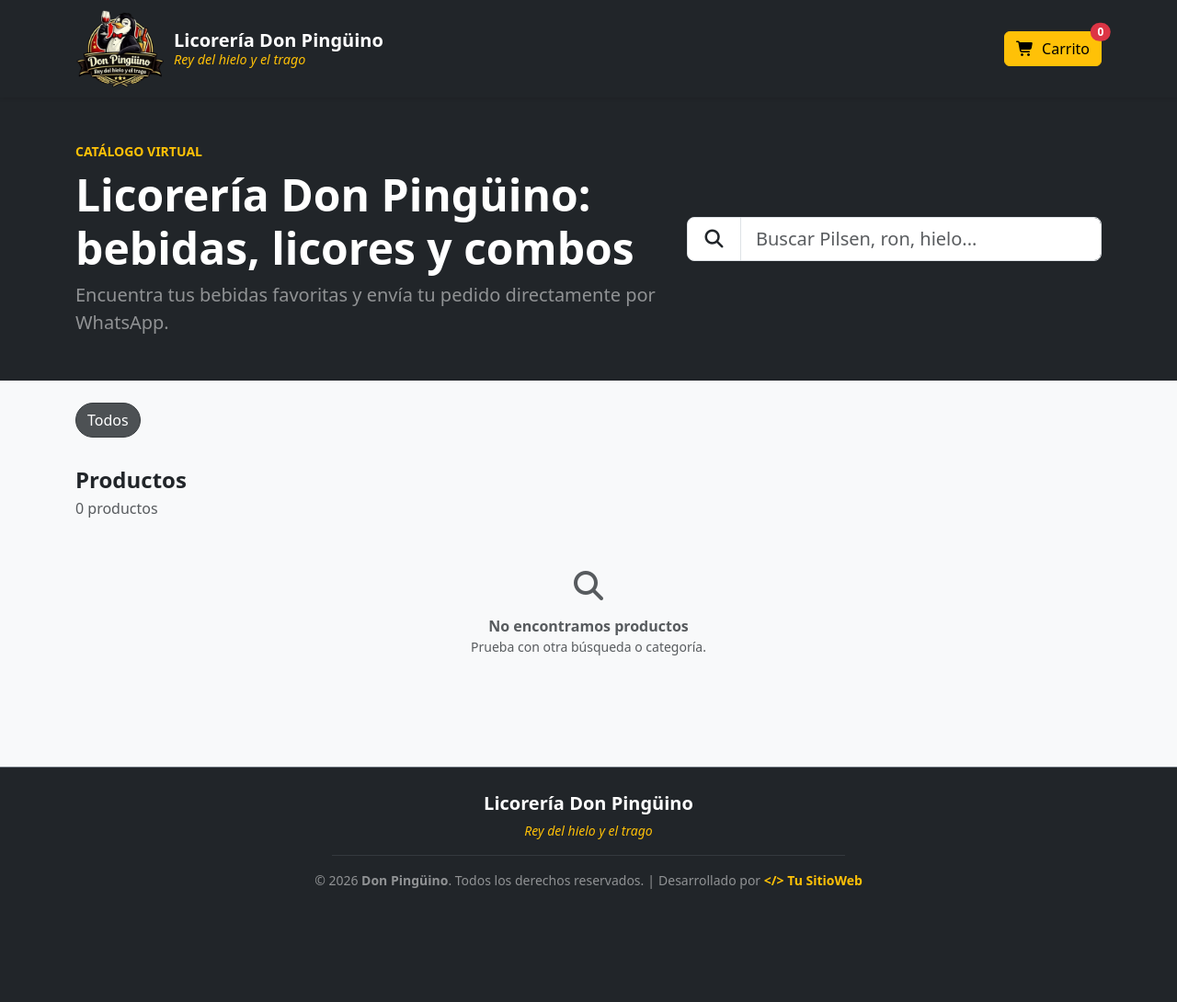
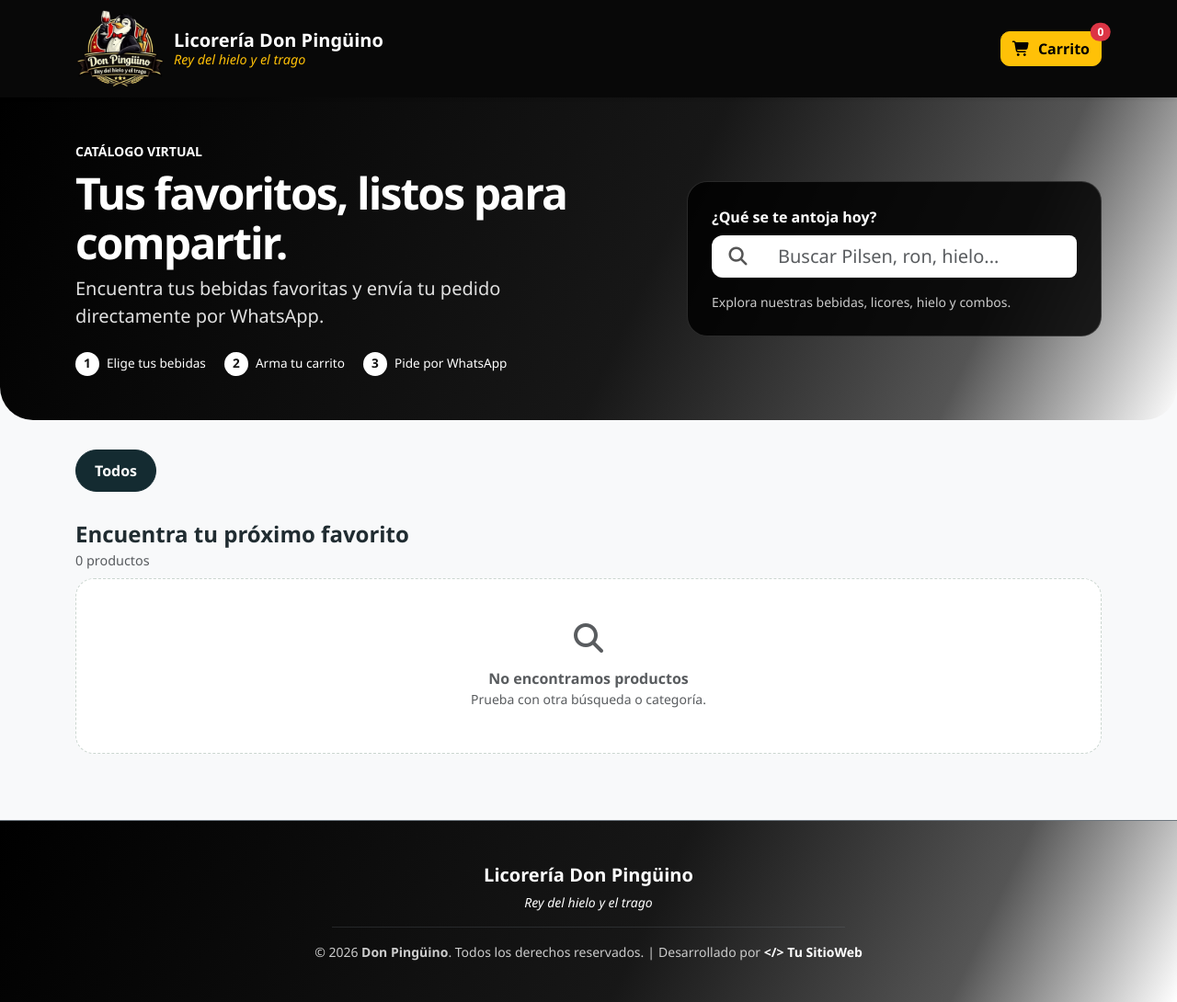
Before and after one commit to SaulSneider7/donpinguino, a PHP site: page /web/ in a window 1280 px wide. Shown: the whole page at 92% size. Before the commit the page ends 967 px from the top, so only its background shows below. Run offline with PHP 8.4, Linux system fonts and the light colour scheme; data comes from the database, SQL or seed files in the repository; data that the repository does not hold is empty; some libraries are stand-ins or nearby versions.

Commit message:
front catalogo

```diff
--- a/assets/css/catalogo.css
+++ b/assets/css/catalogo.css
@@ -1,12 +1,175 @@
 body {
     min-height: 100vh;
+    background: #f7f7f2 !important;
+    color: #202c31;
+    font-family: "Segoe UI", system-ui, sans-serif;
 }
 
+.navbar {
+    background: #080808 !important;
+}
+
+.catalogo-hero {
+    background: linear-gradient(115deg, #000 0%, #171717 55%, #555 82%, #fff 100%);
+    border-radius: 0 0 36px 36px;
+}
+
+.catalogo-hero h1 {
+    max-width: 650px;
+    letter-spacing: -0.04em;
+    line-height: 1.12;
+}
+
+.catalogo-hero .lead {
+    max-width: 560px;
+    color: #e0e0e0 !important;
+}
+
+.catalogo-hero .text-warning,
+footer .text-warning {
+    color: #fff !important;
+}
+
+.hero-pasos {
+    display: flex;
+    flex-wrap: wrap;
+    gap: 14px 20px;
+    font-size: 0.85rem;
+}
+
+.hero-pasos span {
+    display: inline-flex;
+    align-items: center;
+    gap: 8px;
+}
+
+.hero-pasos b {
+    display: grid;
+    place-items: center;
+    width: 26px;
+    height: 26px;
+    border-radius: 50%;
+    background: #fff;
+    color: #111;
+}
+
+.buscador-catalogo {
+    padding: 26px;
+    border: 1px solid #ffffff26;
+    border-radius: 22px;
+    background: rgba(0, 0, 0, 0.85);
+}
+
+.buscador-catalogo .input-group-text {
+    border: 0;
+    border-radius: 12px 0 0 12px;
+    color: #555;
+}
+
+.buscador-catalogo input {
+    border: 0;
+    border-radius: 0 12px 12px 0;
+    font-size: 1rem;
+}
+
+.btn {
+    font-weight: 600;
+    border-radius: 10px;
+}
+
+.btn:focus-visible, input:focus-visible {
+    outline: 3px solid #d69716;
+    outline-offset: 3px;
+}
+
+#categoriasCatalogo {
+    padding-top: 8px;
+}
+
+.filtro-categoria {
+    padding: 10px 20px;
+    border-color: #d9dfda;
+    background: white;
+}
+
+.filtro-categoria.active, .filtro-categoria:hover {
+    background: #142b31;
+    border-color: #142b31;
+    color: white;
+}
+
+#cantidadResultados {
+    font-size: 0.9rem;
+}
+
+.producto-descripcion {
+    font-size: 0.875rem;
+    line-height: 1.55;
+    color: #5c696c;
+    white-space: pre-line;
+    overflow-wrap: anywhere;
+    margin: 10px 0 18px;
+}
+
+.producto-catalogo .card-body {
+    padding: 20px;
+}
+
+.producto-catalogo h3 {
+    line-height: 1.4;
+    overflow-wrap: anywhere;
+}
+
+.btn-agregar-carrito {
+    min-height: 44px;
+}
+
+#carritoOffcanvas {
+    --bs-offcanvas-width: 440px;
+}
+
+#carritoOffcanvas .offcanvas-header {
+    background: #f1f5f2;
+    padding: 24px;
+    border-bottom: 1px solid #e2e7e3;
+}
+
+#carritoOffcanvas .offcanvas-body {
+    padding: 24px;
+}
+
+#contenidoCarrito .btn {
+    min-width: 36px;
+    min-height: 36px;
+}
+
+#sinResultados {
+    background: white;
+    border: 1px dashed #cbd6d0;
+    border-radius: 20px;
+}
+
+footer {
+    background: linear-gradient(115deg, #000 0%, #171717 55%, #555 82%, #fff 100%) !important;
+}
+
+footer > .container {
+    padding-top: 20px;
+    padding-bottom: 20px;
+    border-radius: 20px;
+    background: rgba(0, 0, 0, 0);
+}
+
+.buscador-catalogo .text-white-50,
+footer .text-white-50 {
+    color: #ccc !important;
+}
 
 .producto-imagen {
     height: 220px;
     position: relative;
-    background: #f8f9fa;
+    background: linear-gradient(145deg, #f5f7f4, #edf2ef);
+    border-bottom: 1px solid #edf0ec;
 }
 
 
@@ -19,6 +182,8 @@ body {
 
 
 .producto-catalogo .card {
+    border-radius: 20px;
+    box-shadow: 0 4px 20px #142b310a !important;
     transition:
         transform 0.15s ease,
         box-shadow 0.15s ease;
@@ -29,6 +194,7 @@ body {
 
     .producto-catalogo .card:hover {
         transform: translateY(-3px);
+        box-shadow: 0 12px 28px #142b3117 !important;
     }
 
 }
@@ -40,6 +206,22 @@ body {
 
 
 @media (max-width: 575.98px) {
+
+    .catalogo-hero {
+        border-radius: 0 0 24px 24px;
+    }
+
+    .catalogo-hero h1 {
+        font-size: 2.15rem;
+    }
+
+    .buscador-catalogo {
+        padding: 18px;
+    }
+
+    .producto-descripcion {
+        font-size: 0.8rem;
+    }
 
     .producto-imagen {
         height: 160px;
@@ -56,3 +238,9 @@ body {
     }
 
 }
+
+@media (prefers-reduced-motion: reduce) {
+    .producto-catalogo .card {
+        transition: none;
+    }
+}
--- a/assets/js/catalogo.js
+++ b/assets/js/catalogo.js
@@ -874,6 +874,10 @@ document.addEventListener(
                                 'noopener'
                             );
 
+                            carrito = [];
+                            guardarCarrito();
+                            pintarCarrito();
+
                         }
                     );
 
--- a/index.php
+++ b/index.php
@@ -234,10 +234,10 @@ $datosSchema = [
     <meta name="twitter:description" content="Compra bebidas, licores, cervezas, combos y hielo en el catálogo online de Don Pingüino.">
 
     <script type="application/ld+json">
-<?= json_encode(
-    $datosSchema,
-    JSON_UNESCAPED_SLASHES | JSON_UNESCAPED_UNICODE | JSON_PRETTY_PRINT
-) ?>
+        <?= json_encode(
+            $datosSchema,
+            JSON_UNESCAPED_SLASHES | JSON_UNESCAPED_UNICODE | JSON_PRETTY_PRINT
+        ) ?>
     </script>
 
 
@@ -260,7 +260,7 @@ $datosSchema = [
     <!-- CSS -->
 
     <link
-        href="<?= CATALOGO_BASE_URL ?>assets/css/catalogo.css"
+        href="<?= CATALOGO_BASE_URL ?>assets/css/catalogo.css?v=08092026"
         rel="stylesheet"
     >
 
@@ -355,7 +355,7 @@ $datosSchema = [
      HERO
 ========================================================= -->
 
-<section class="bg-dark text-white py-5">
+<section class="catalogo-hero text-white py-5">
 
     <div class="container">
 
@@ -376,7 +376,7 @@ $datosSchema = [
 
 
                 <h1 class="display-5 fw-bold">
-                    Licorería Don Pingüino: bebidas, licores y combos
+                    Tus favoritos, listos para compartir.
                 </h1>
 
 
@@ -384,11 +384,19 @@ $datosSchema = [
                     Encuentra tus bebidas favoritas y envía tu pedido directamente por WhatsApp.
                 </p>
 
+                <div class="hero-pasos mt-4" aria-label="Cómo hacer tu pedido">
+                    <span><b>1</b> Elige tus bebidas</span>
+                    <span><b>2</b> Arma tu carrito</span>
+                    <span><b>3</b> Pide por WhatsApp</span>
+                </div>
+
             </div>
 
 
             <div class="col-12 col-lg-5">
 
+                <div class="buscador-catalogo">
+                <label for="buscarProducto" class="fw-semibold mb-2">¿Qué se te antoja hoy?</label>
                 <div class="input-group input-group-lg">
 
                     <span class="input-group-text bg-white">
@@ -406,6 +414,8 @@ $datosSchema = [
                         autocomplete="off"
                     >
 
+                </div>
+                <p class="small mb-0 mt-3 text-white-50">Explora nuestras bebidas, licores, hielo y combos.</p>
                 </div>
 
             </div>
@@ -480,7 +490,7 @@ $datosSchema = [
         <div>
 
             <h2 class="h4 fw-bold mb-1">
-                Productos
+                Encuentra tu próximo favorito
             </h2>
 
             <div
@@ -545,6 +555,7 @@ $datosSchema = [
                         $producto['categoria']
                         ?? ''
                     )
+                    . ' ' . ($producto['descripcion'] ?? '')
                 );
 
             ?>
@@ -688,6 +699,14 @@ $datosSchema = [
 
                         <?php endif; ?>
 
+
+                        <?php if (trim((string) ($producto['descripcion'] ?? '')) !== ''): ?>
+                            <p class="producto-descripcion"><?= htmlspecialchars(
+                                $producto['descripcion'],
+                                ENT_QUOTES | ENT_SUBSTITUTE,
+                                'UTF-8'
+                            ) ?></p>
+                        <?php endif; ?>
 
                         <div class="mt-auto">
 
@@ -834,13 +853,14 @@ $datosSchema = [
     class="offcanvas offcanvas-end"
     tabindex="-1"
     id="carritoOffcanvas"
+    aria-labelledby="tituloCarrito"
 >
 
     <div class="offcanvas-header">
 
         <div>
 
-            <h5 class="offcanvas-title fw-bold">
+            <h5 class="offcanvas-title fw-bold" id="tituloCarrito">
                 Tu pedido
             </h5>
 
@@ -855,6 +875,7 @@ $datosSchema = [
             type="button"
             class="btn-close"
             data-bs-dismiss="offcanvas"
+            aria-label="Cerrar carrito"
         ></button>
 
     </div>
@@ -935,6 +956,8 @@ $datosSchema = [
 
             </div>
 
+            <p class="small text-muted text-center mt-3 mb-0">Al abrir WhatsApp, tu carrito se vaciará. Envía el mensaje para solicitar la confirmación de disponibilidad.</p>
+
         </div>
 
     </div>
```
